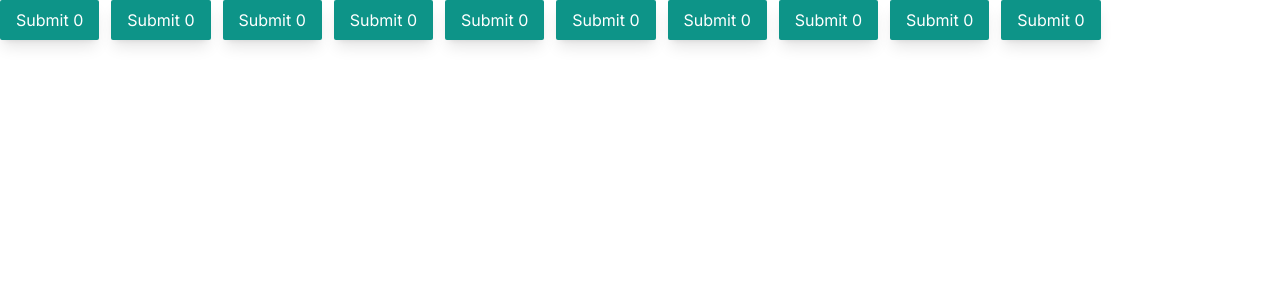
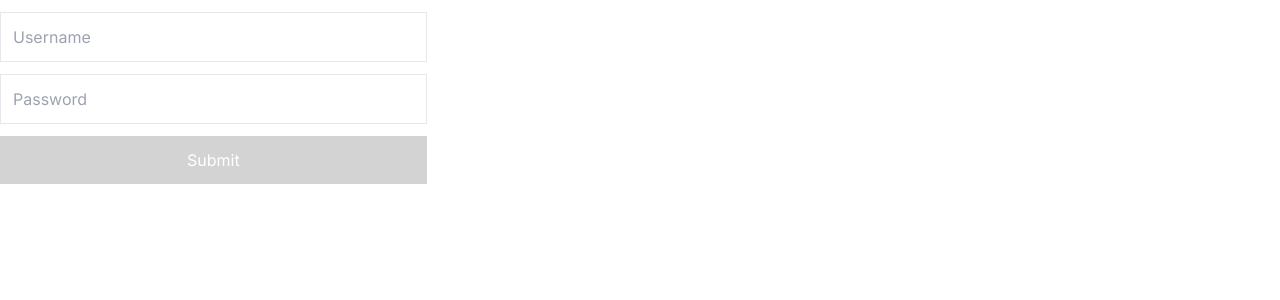
Before and after one commit to ansariabdulahad/STREAM_APP, a Next.js app in the folder stream-app/: page / in a window 1280 px wide. Shown: the top 300 px of the page. Built offline with nearby package versions, Linux system fonts and the light colour scheme.

Commit message:
formik basic code validatn

```diff
--- /dev/null
+++ b/stream-app/Tailwind/Form/Form.css
@@ -0,0 +1,3 @@
+button:disabled {
+  background-color: lightgray;
+}
--- /dev/null
+++ b/stream-app/Tailwind/Form/Form.jsx
@@ -0,0 +1,63 @@
+import './Form.css';
+
+import { ErrorMessage, Field, Form, Formik } from "formik";
+import * as yup from "yup";
+
+const FormDesign = () => {
+
+    const schema = yup.object({
+        username: yup.string().required('Username is required !').email('Enter a valid email !'),
+        password: yup.string().required('Password is required !')
+    })
+
+    const defaultValues = {
+        username: '',
+        password: ''
+    };
+
+    const onSubmit = (values) => {
+        console.log(values);
+    }
+
+    const design = (
+        <>
+            <Formik
+                initialValues={defaultValues}
+                validationSchema={schema}
+                onSubmit={onSubmit}
+            >
+                {
+                    (formik) => {
+                        return (
+                            <>
+                                <Form className="flex flex-col gap-3 w-4/12 mt-3">
+                                    <Field
+                                        className='border p-3'
+                                        name='username'
+                                        type='email'
+                                        placeholder='Username'
+                                    />
+                                    <ErrorMessage name="username" component={'p'} className="text-red-500" />
+                                    <Field
+                                        className='border p-3'
+                                        name='password'
+                                        type='password'
+                                        placeholder='Password'
+                                    />
+                                    <ErrorMessage name="password" component={'p'} className="text-red-500" />
+                                    <button
+                                        className="p-3 bg-red-500 text-white"
+                                        disabled={!(formik.dirty && formik.isValid)}
+                                    >Submit</button>
+                                </Form>
+                            </>
+                        )
+                    }
+                }
+            </Formik>
+        </>
+    );
+    return design;
+}
+
+export default FormDesign;
--- a/stream-app/Tailwind/index.js
+++ b/stream-app/Tailwind/index.js
@@ -5,6 +5,7 @@ import { Fade, Zoom, Expand, Flip } from "./Effect/Effect";
 import { PatternOne, PatternTwo } from "./Patterns/Patterns";
 import Icon from "./Icon/Icon";
 import IconButton from "./Icon-Button/Icon-Button";
+import FormDesign from "./Form/Form";
 
 export {
     Button,
@@ -17,5 +18,6 @@ export {
     PatternOne,
     PatternTwo,
     Icon,
-    IconButton
+    IconButton,
+    FormDesign
 }
--- a/stream-app/package.json
+++ b/stream-app/package.json
@@ -12,11 +12,13 @@
     "@headlessui/react": "^1.7.17",
     "@react-spring/web": "^9.7.3",
     "animate.css": "^4.1.1",
+    "formik": "^2.4.5",
     "material-icons": "^1.13.12",
     "next": "14.0.2",
     "react": "^18",
     "react-dom": "^18",
-    "react-use-gesture": "^9.1.3"
+    "react-use-gesture": "^9.1.3",
+    "yup": "^1.3.2"
   },
   "devDependencies": {
     "autoprefixer": "^10.0.1",
--- a/stream-app/src/app/page.js
+++ b/stream-app/src/app/page.js
@@ -1,34 +1,12 @@
 'use client';
 
-import { useState } from "react";
-import { useSpring, animated } from "@react-spring/web";
-import { Button } from "../../Tailwind";
-import { useDrag } from "react-use-gesture";
+import { FormDesign } from "../../Tailwind";
 
 const Page = () => {
 
-  const [x, setX] = useState(false);
-  const [i, setI] = useState(0);
-
-  const handle = (index) => {
-    return (
-      setX(index === i ? !x : true),
-      setI(index)
-    )
-  }
-
   const design = (
     <>
-      <div className="flex gap-3">
-        {
-          Array(10).fill(0).map((item, index) => {
-            return <Button
-              onClick={() => handle(index)}
-              className={x && index === i ? 'bg-red-500' : null}
-            >Submit {i}</Button>
-          })
-        }
-      </div>
+      <FormDesign />
     </>
   );
   return design;
```
Also changed, not shown: 1 other file (tests, documents, lock files or other folders).
